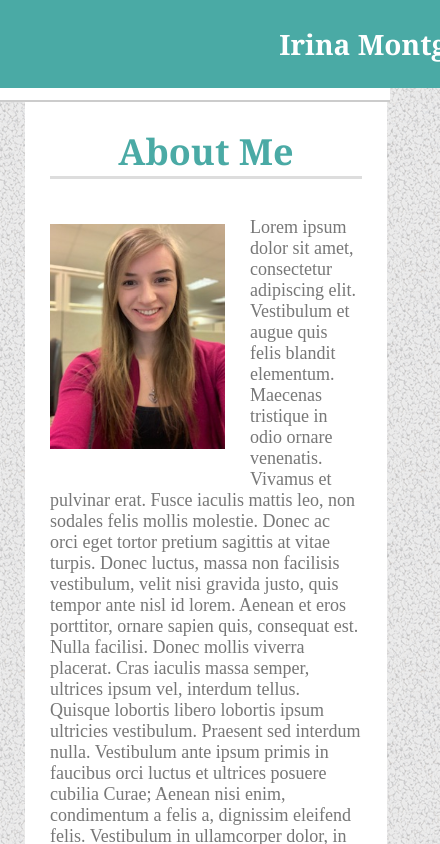
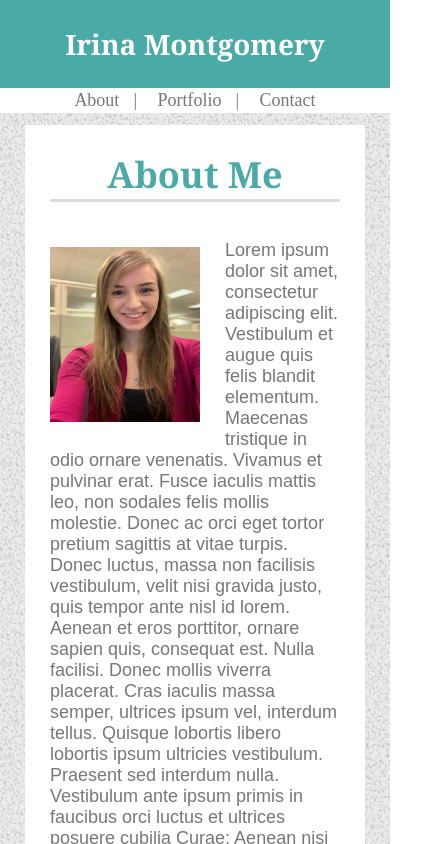
Before and after one commit to irinamontgomery/Responsive-Portfolio, a plain HTML site: page index.html in a window 390 px wide. Shown: the top 844 px of the page, 440 px wide, since content can reach past the window. Drawn offline with Linux system fonts and the light colour scheme.

Commit message:
Update style.css

```diff
--- a/style.css
+++ b/style.css
@@ -1,3 +1,7 @@
+* {
+    box-sizing: border-box;
+}
+
 html {
     background: url(images/gravel.png);
     background-repeat: repeat;
@@ -75,7 +79,7 @@ main {
     font-size: 18px;
     color: #777;
     padding: 25px;
-    font: 'Arial', 'Helvetica Neue', Helvetica, sans-serif;
+    font-family: 'Arial', 'Helvetica Neue', Helvetica, sans-serif;
     background-color: #fff;
     margin: 16px auto 92px auto;
 }
@@ -247,34 +251,47 @@ footer {
 
 @media screen and (max-width: 980px) {
     main {
-        width: 50%;
+        width: 95%;
         float: left;
         margin: 0px 0px 0px 25px;
     }
 }
 
 @media screen and (max-width: 768px) {
-    main {
-        width: 80%;
-        float: left;
-        margin: 0px 0px 0px 25px;
+    .header {
+        width: 100%;
+        z-index: 9;
     }
 
-    section {
+
+    .irina {
+        text-align: center;
         width: 100%;
+        float: none;
     }
-}
 
-@media screen and (max-width: 640px) {
-    .header {
-        position: fixed;
+    nav {
+        text-align: center;
+        width: 100%;
+        float: none;
+        background: #fff
+    }
 
+    nav ul {
+        float: none;
+        line-height: 20px;
+    }
+
+    nav li {
+        float: none;
+        line-height: 25px;
     }
 
     main {
-        width: 80%;
+        width: calc(100% - 50px);
         float: left;
-        margin: 0px 0px 0px 25px;
+        margin: 25px;
+        padding: 25px;
     }
 
     h1 {
@@ -288,3 +305,54 @@ footer {
     }
 
 }
+
+@media screen and (max-width: 640px) {
+    .header {
+        position: fixed;
+        width: 100%;
+        z-index: 9;
+    }
+
+
+    .irina {
+        text-align: center;
+        width: 100%;
+        padding: 25px 25px 25px 25px;
+        float: none;
+    }
+
+    nav {
+        text-align: center;
+        width: 100%;
+        float: none;
+        background: #fff
+    }
+
+    nav ul {
+        float: none;
+        line-height: 20px;
+    }
+
+    nav li {
+        float: none;
+        line-height: 25px;
+    }
+
+    main {
+        width: calc(100% - 50px);
+        float: left;
+        margin: 25px;
+        padding: 25px;
+    }
+
+    h1 {
+        width: 80%;
+        margin: 0 auto;
+        text-align: center;
+    }
+
+    section {
+        width: 100%;
+    }
+
+}
```
